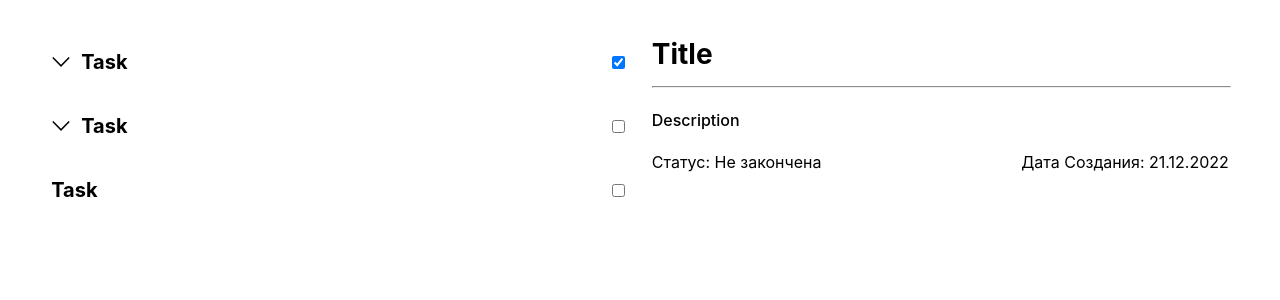
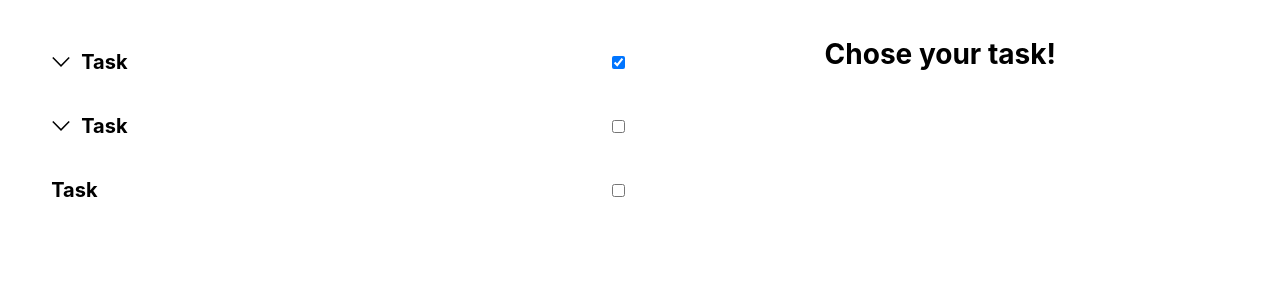
Before and after one commit to KPEesti/aprikod-todo, a React (Create React App) app: page / in a window 1280 px wide. Shown: the top 300 px of the page. Built offline with nearby package versions, Linux system fonts and the light colour scheme; the HTML template or start-up script is replaced by a standard one.

Commit message:
Add new logic to TodoDetail compnent

```diff
--- a/src/components/TodoDetail/index.tsx
+++ b/src/components/TodoDetail/index.tsx
@@ -1,16 +1,46 @@
 import {observer} from "mobx-react";
 import styles from "./todoDetail.module.scss";
+import React, {useContext, useState} from "react";
+import {StoreContext} from "../../App";
+import {createPortal} from "react-dom";
+import {TaskModal} from "../TaskModal";
 
 export const TodoDetail = observer(() => {
+    const store = useContext(StoreContext);
+
+    const [isModalOpen, setIsModalOpen] = useState<boolean>(false);
+
+    const handleDeleteTask = () => {
+        console.log('Handle Delete');
+        store.deleteTask(store.currentTask!.id);
+    }
+
+
+    if (!store.currentTask) {
+        return (
+            <div>
+                <h2 className={styles.todoDetail__title}>Chose your task!</h2>
+            </div>
+        );
+    }
+
     return (
         <div className={styles.todoDetail}>
-            <h2 className={styles.todoDetail__title}>Title</h2>
+            <div className={styles.todoDetail__header}>
+                <h2 className={styles.todoDetail__title}>{store.currentTask?.title}</h2>
+                <div>
+                    <img className={styles.todoDetail__icons} src="/images/edit.svg" height="25px" alt=""/>
+                    <img className={styles.todoDetail__icons} onClick={handleDeleteTask} src="/images/trash.svg" height="25px" alt=""/>
+                </div>
+            </div>
             <hr className={styles.todoDetail__divider}/>
-            <p className={styles.todoDetail__description}>Description</p>
+            <p className={styles.todoDetail__description}>{store.currentTask?.description}</p>
             <div className={styles.todoDetail__detailBlock}>
-                <span>Статус: Не закончена</span>
-                <span>Дата Создания: 21.12.2022</span>
+                <span>Статус: {store.currentTask.completed ? "Завершена" : "Не завершена"}</span>
+                <span>Дата Создания: {store.currentTask?.creationDate.toUTCString()}</span>
             </div>
+            <button onClick={() => setIsModalOpen(true)}>Добавить подзадачу</button>
+            {isModalOpen && createPortal(<TaskModal ctx={store.currentTask} closeModal={() => setIsModalOpen(false)}/>, document.body)}
         </div>
     );
 });
--- a/src/components/TodoDetail/todoDetail.module.scss
+++ b/src/components/TodoDetail/todoDetail.module.scss
@@ -2,6 +2,19 @@
   display: flex;
   flex-direction: column;
   align-items: flex-start;
+
+  &__header {
+    width: 100%;
+    display: flex;
+    justify-content: space-between;
+    align-items: center;
+  }
+
+  &__icons {
+    height: 25px;
+    margin-right: 20px;
+    cursor: pointer;
+  }
 
   &__title {
     margin: 0 0 .5rem;
```
Also changed, not shown: public/images/edit.svg (added), public/images/trash.svg (added).
